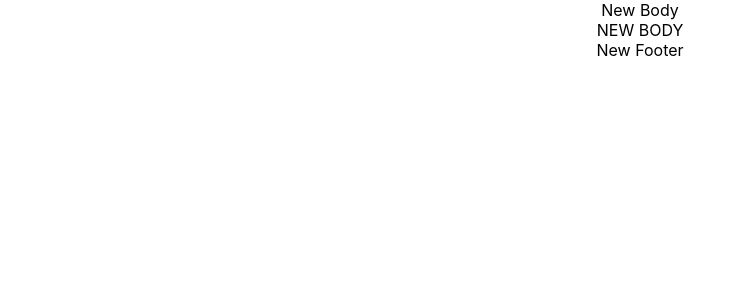
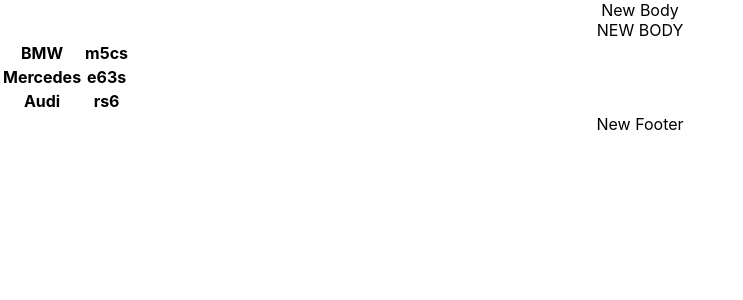
Before and after one commit to ZaikouskiSergey/microtasks, a React (Create React App) app: page / in a window 1280 px wide. Shown: the top 300 px of the page, without its empty margins (0-743 px from the left). Built offline with nearby package versions, Linux system fonts and the light colour scheme.

Commit message:
method map

```diff
--- a/src/App.tsx
+++ b/src/App.tsx
@@ -1,17 +1,24 @@
 import React from 'react';
-import logo from './logo.svg';
 import './App.css';
 import {Header} from "./components/header";
 import {Body} from "./components/body";
 import {Footer} from "./components/footer";
 
-function App() {
+type AppType = {
+    state: Array<CarType>
+}
+type CarType = {
+    manufacturer: string,
+    model: string
+
+}
+
+function App(props: AppType) {
     return (
         <div className="App">
             <Header title={"New Body"}/>
-            <Body titleForBody={"NEW BODY"}/>
-            <Footer titleForFooter={"New Footer"} />
-
+            <Body titleForBody={"NEW BODY"} listCars={props.state}/>
+            <Footer titleForFooter={"New Footer"}/>
         </div>
     );
 }
--- a/src/components/body.tsx
+++ b/src/components/body.tsx
@@ -1,9 +1,20 @@
+import {TopCars} from "./topcars";
+
 type TypeBody ={
     titleForBody:string
+    listCars:Array<CarType>
+}
+type CarType = {
+    manufacturer: string,
+    model: string
+
 }
 export const Body = (props:TypeBody) => {
     return (
-       <div>{props.titleForBody}</div>
+       <div>
+           {props.titleForBody}
+           <TopCars listCars={props.listCars}/>
+       </div>
 
     )
 }
--- /dev/null
+++ b/src/components/topcars.tsx
@@ -0,0 +1,26 @@
+type TopCarsType = {
+    listCars: Array<CarType>
+}
+type CarType = {
+    manufacturer: string,
+    model: string
+
+}
+export const TopCars = (props: TopCarsType) => {
+    return (
+        <table>
+            {props.listCars.map((car, index) => {
+                return (
+                    <tr key={index}>
+                        <th>{car.manufacturer}</th>
+                        <th> {car.model}</th>
+
+                    </tr>
+            )
+            })}
+        </table>
+
+
+    )
+
+}
--- a/src/index.tsx
+++ b/src/index.tsx
@@ -3,13 +3,14 @@
 import './index.css';
 import App from './App';
 import reportWebVitals from './reportWebVitals';
+import {state} from "./redux";
 
 const root = ReactDOM.createRoot(
   document.getElementById('root') as HTMLElement
 );
 root.render(
   <React.StrictMode>
-    <App />
+    <App state={state} />
   </React.StrictMode>
 );
 
--- /dev/null
+++ b/src/redux.tsx
@@ -0,0 +1,10 @@
+export type TopCarsType = Array<CarType>
+export type CarType = {
+    manufacturer: string,
+    model: string
+}
+export const state: TopCarsType = [
+    {manufacturer: 'BMW', model: 'm5cs'},
+    {manufacturer: 'Mercedes', model: 'e63s'},
+    {manufacturer: 'Audi', model: 'rs6'}
+]
```
Also changed, not shown: 1 other file (tests, documents, lock files or other folders).
